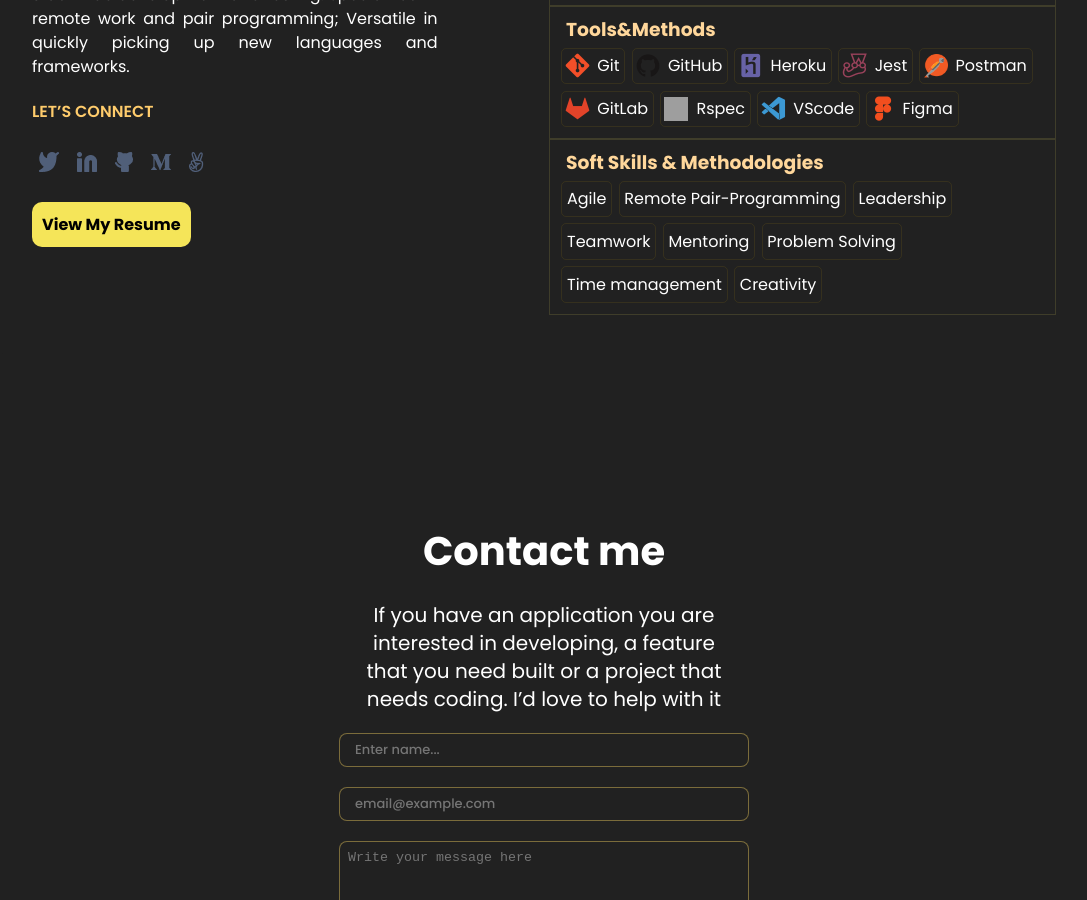
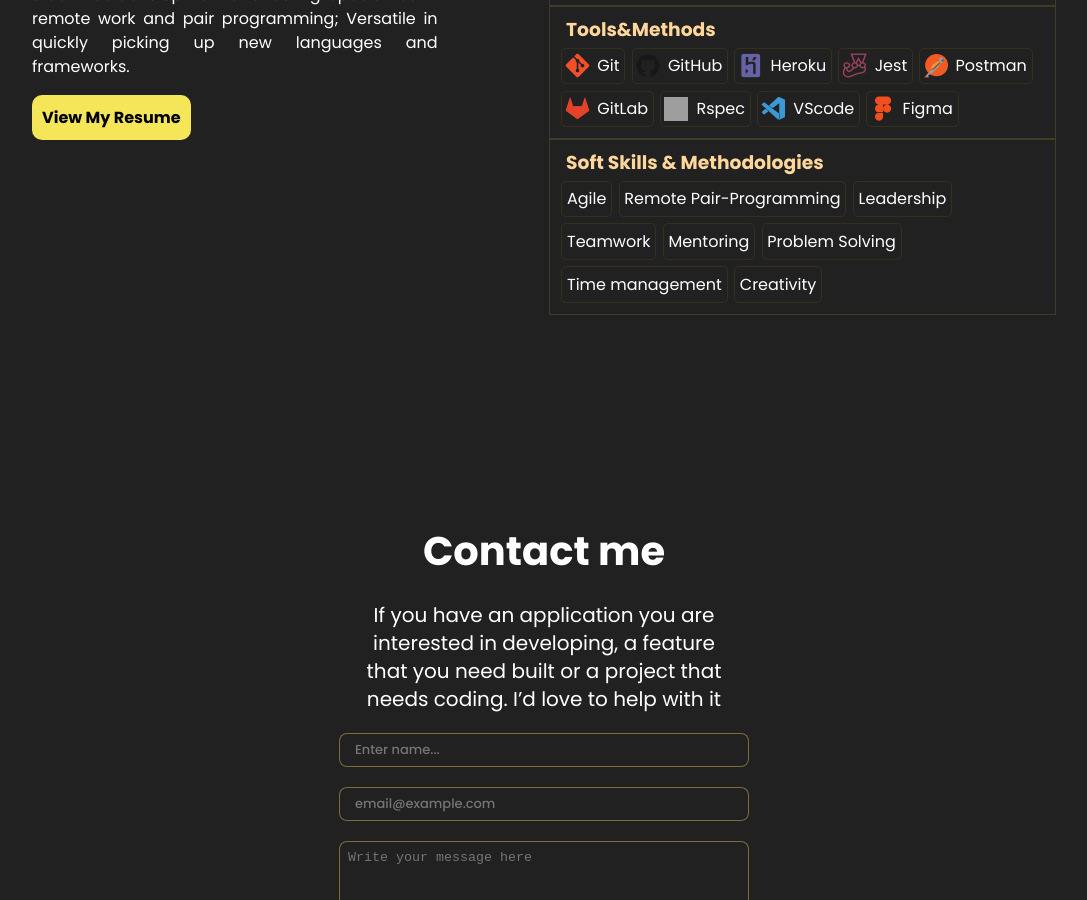
Before and after one commit to niyonkurupacifique/my-portiforio, a website: page index.html in a window 1280 px wide. Shown: the part 2825-3725 px from the top of the page, without its empty margins (96-1183 px from the left). Drawn offline with nearby package versions, Linux system fonts and the light colour scheme; grey boxes are pictures that could not be loaded.

Commit message:
modification

```diff
--- a/index.html
+++ b/index.html
@@ -218,7 +218,7 @@
           A Software developer with a passion for creating programs that are creative, dependable, and user-friendly. Experienced in coaching, change management, and directing teams of five or more developers. A strategic communicator who develops tailored software solutions to advance business success. Proficient in technologies like C#.NET,Node js, React, and Redux as well as full-stack web development and testing. Specialized in remote work and pair programming; Versatile in quickly picking up new languages and frameworks.
         </p>
 
-        <h4 class="connect">LET’S CONNECT</h4>
+        <!-- <h4 class="connect">LET’S CONNECT</h4>
         <ul class="social-medias">
           <li>
             <a href="https://twitter.com/eddy56388406">
@@ -241,7 +241,7 @@
           <li>
             <a href="N/A"> <img src="images/Vector (3).png" /> </a>
           </li>
-        </ul>
+        </ul> -->
 
         <a class="resume-span"
           href="https://drive.google.com/file/d/1_uLPPjrwDPV4ehRymP7Ny22KzZ3FdMaW/view?usp=drive_link">View
```
